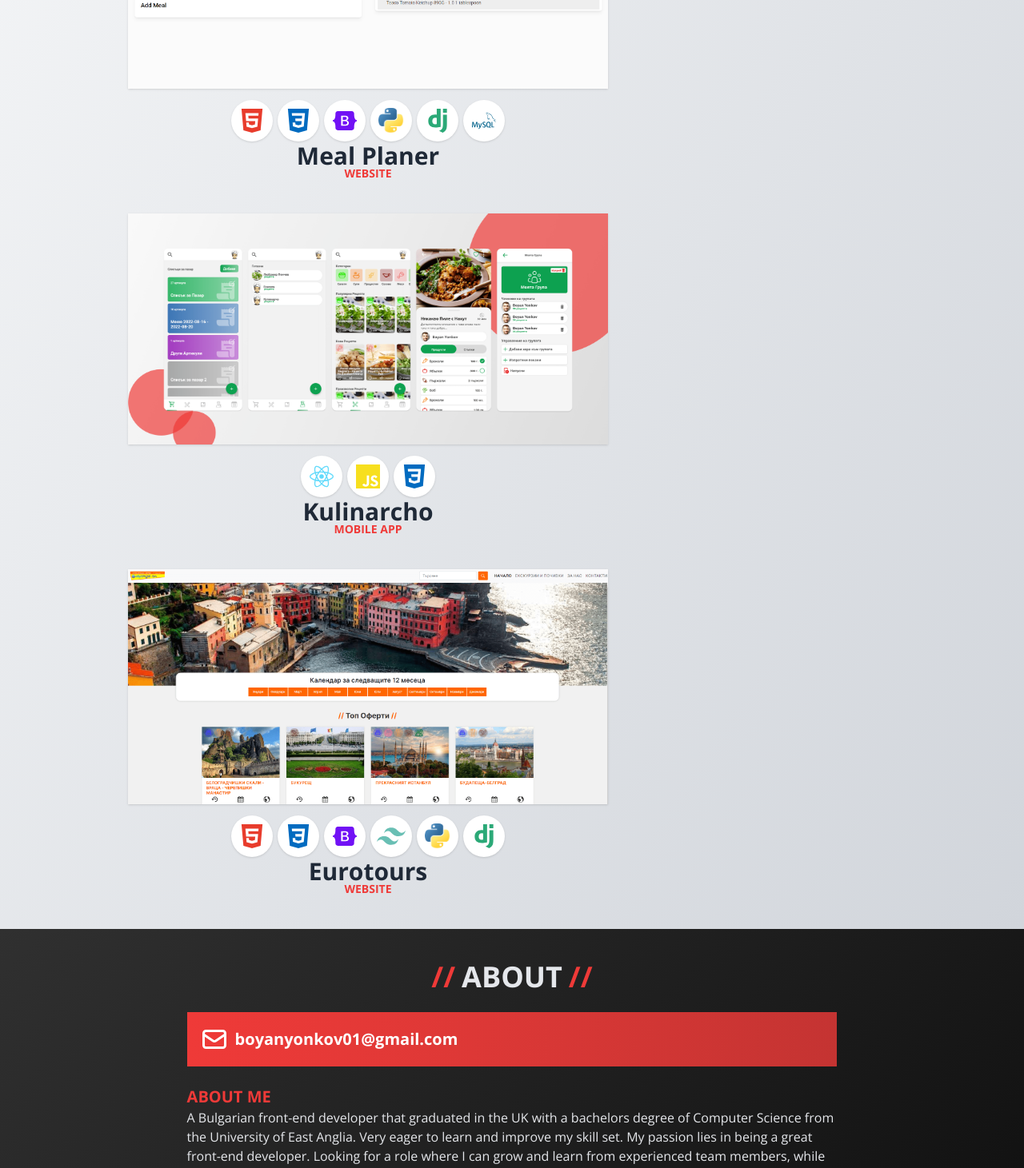
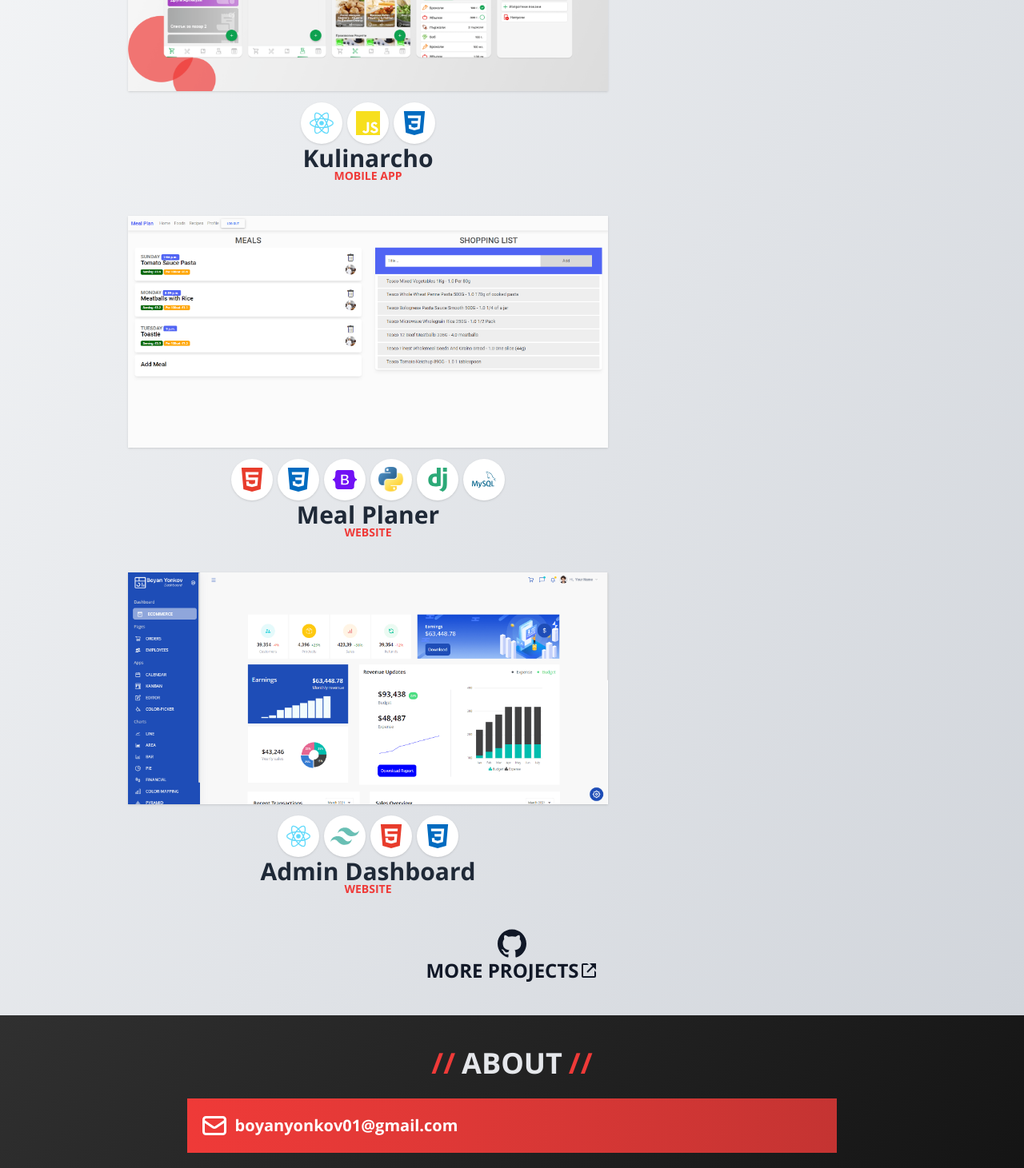
Before and after one commit to Boyan67/portfolio2, a React (Create React App) app: page / in a window 1280 px wide. Shown: the part 1561-3022 px from the top of the page at 80% size. Built offline with nearby package versions, Linux system fonts and the light colour scheme.

Commit message:
add more projects + change order

```diff
--- a/src/App.js
+++ b/src/App.js
@@ -7,6 +7,8 @@ import ProjectCard from "./components/ProjectCard";
 import {frameworks, languages, projects, software} from "./data";
 import AboutSection from "./components/AboutSection";
 import {Popup} from "./components/PopUp";
+import {SiGithub} from "react-icons/si";
+import {BiLinkExternal} from "react-icons/bi";
 
 export function navigateInPage (ele){
   let offsetTop  = document.getElementById(ele).offsetTop;
@@ -88,6 +90,13 @@ function App() {
                 </div>
             ))}
           </div>
+          <div className={"self-center flex flex-col text-gray-900"}>
+            <SiGithub className={"self-center text-4xl"}/>
+            <div className={"flex mb-10 "}>
+              <a className={"text-2xl font-bold uppercase"} href={"https://github.com/Boyan67"}>More Projects</a>
+              <BiLinkExternal className={"self-center text-2xl"}/>
+            </div>
+          </div>
         </div>
 
         <div
--- a/src/data.js
+++ b/src/data.js
@@ -47,12 +47,9 @@ export const frameworks = [skills[0], skills[4], skills[5], skills[9], skills[11
 export const software = [skills[6], skills[7], skills[12], skills[13], skills[14], skills[15], skills[16]]
 
 export const projects = [
-    {image: dashboard,
-        skills: [{t: "React", i:skills[0]}, {t: "Tailwind", i:skills[4]}, {t: "HTML", i:skills[2]}, {t: "CSS", i:skills[3]}],
-        title: "Admin Dashboard", type: "WEBSITE", link: "https://github.com/Boyan67/admin-dashboard", num: 2, },
-    {image: mealPlan,
-        skills: [{t: "HTML", i:skills[2]}, {t: "CSS", i:skills[3]}, {t: "Bootstrap", i:skills[11]}, {t: "Python", i:skills[8]}, {t: "Django", i:skills[9]}, {t: "SQL", i:skills[10]}],
-        title: "Meal Planer", type: "WEBSITE", link: "https://github.com/Boyan67/meal_plan", num: 3,},
+    {image: eurotours,
+        skills: [{t: "HMTL", i:skills[2]}, {t: "CSS", i:skills[3]}, {t: "Bootstrap", i:skills[11]}, {t: "react", i:skills[4]}, {t: "Python", i:skills[8]}, {t: "Django", i:skills[9]}],
+        title: "Eurotours", type: "WEBSITE", link: "https://www.eurotours-bg.com/", num: 4},
     {image: kulinarcho,
         skills: [{t: "React Native", i:skills[0]}, {t: "JavaScript", i:skills[1]}, {t: "CSS", i:skills[3]}],
         title: "Kulinarcho",
@@ -60,9 +57,12 @@ export const projects = [
         link: "",
         num: 1,
     },
-    {image: eurotours,
-        skills: [{t: "HMTL", i:skills[2]}, {t: "CSS", i:skills[3]}, {t: "Bootstrap", i:skills[11]}, {t: "react", i:skills[4]}, {t: "Python", i:skills[8]}, {t: "Django", i:skills[9]}],
-        title: "Eurotours", type: "WEBSITE", link: "https://www.eurotours-bg.com/", num: 4},
+    {image: mealPlan,
+        skills: [{t: "HTML", i:skills[2]}, {t: "CSS", i:skills[3]}, {t: "Bootstrap", i:skills[11]}, {t: "Python", i:skills[8]}, {t: "Django", i:skills[9]}, {t: "SQL", i:skills[10]}],
+        title: "Meal Planer", type: "WEBSITE", link: "https://github.com/Boyan67/meal_plan", num: 3,},
+    {image: dashboard,
+        skills: [{t: "React", i:skills[0]}, {t: "Tailwind", i:skills[4]}, {t: "HTML", i:skills[2]}, {t: "CSS", i:skills[3]}],
+        title: "Admin Dashboard", type: "WEBSITE", link: "https://github.com/Boyan67/admin-dashboard", num: 2, },
 ];
 
 export const about = "A Computer Science graduate from the University of East Anglia, eager to learn and improve my skill set. " +
```
